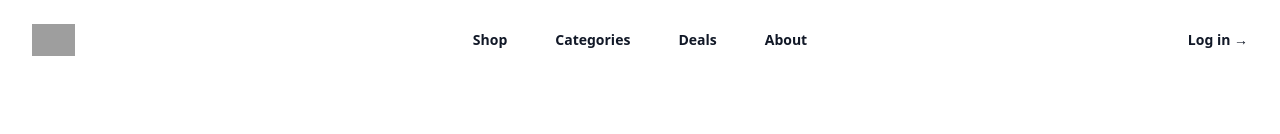
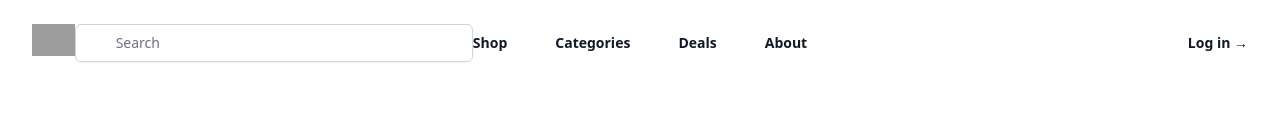
Before and after one commit to nmemarcoding/SnapSell, a React (Create React App) app in the folder client/: page / in a window 1280 px wide. Shown: the top 134 px of the page. Built offline with nearby package versions, Linux system fonts and the light colour scheme; grey boxes are pictures that could not be loaded.

Commit message:
search bar added to navbar

```diff
--- a/client/src/components/Navbar/Navbar.js
+++ b/client/src/components/Navbar/Navbar.js
@@ -2,6 +2,7 @@ import { useState } from 'react';
 import { Dialog } from '@headlessui/react';
 import { Bars3Icon, XMarkIcon } from '@heroicons/react/24/outline';
 import useStore from '../../store';
+
 const navigation = [
   { name: 'Shop', href: '#' },
   { name: 'Categories', href: '#' },
@@ -10,17 +11,21 @@ const navigation = [
 ];
 
 export default function Navbar() {
-    const userInfo = useStore((state) => state.userInf);
-    console.log(!!userInfo._id);
+  const userInfo = useStore((state) => state.userInf);
   const [mobileMenuOpen, setMobileMenuOpen] = useState(false);
   const [isLoggedIn, setIsLoggedIn] = useState(!!userInfo._id);
+  const [searchQuery, setSearchQuery] = useState('');
 
-//   onclick to delete user info
-    const deleteUserInfo = useStore((state) => state.deleteUserInfo);
-    const handleLogout = () => {
-        deleteUserInfo();
-        setIsLoggedIn(false);
-    }
+  const deleteUserInfo = useStore((state) => state.deleteUserInfo);
+  const handleLogout = () => {
+    deleteUserInfo();
+    setIsLoggedIn(false);
+  };
+
+  const handleSearch = (event) => {
+    setSearchQuery(event.target.value);
+
+  };
 
   return (
     <header className="absolute inset-x-0 top-0 z-50">
@@ -34,6 +39,22 @@ export default function Navbar() {
               alt=""
             />
           </a>
+          <div className="lg:flex-1 flex justify-center">
+            <div className="relative rounded-md shadow-sm w-full">
+              <div className="absolute inset-y-0 left-0 pl-3 flex items-center pointer-events-none">
+
+              </div>
+              <input
+                type="text"
+                name="search"
+                id="search"
+                className="focus:ring-indigo-500 focus:border-indigo-500 block w-full pl-10 sm:text-sm border-gray-300 rounded-md"
+                placeholder="Search"
+                value={searchQuery}
+                onChange={handleSearch}
+              />
+            </div>
+          </div>
         </div>
         <div className="flex lg:hidden">
           <button
@@ -62,6 +83,22 @@ export default function Navbar() {
               Log in <span aria-hidden="true">&rarr;</span>
             </a>
           )}
+        </div>
+        <div className="lg:hidden">
+          <div className="relative rounded-md shadow-sm hidden lg:block">
+            <div className="absolute inset-y-0 left-0 pl-3 flex items-center pointer-events-none">
+
+            </div>
+            <input
+              type="text"
+              name="search"
+              id="search"
+              className="focus:ring-indigo-500 focus:border-indigo-500 block w-full pl-10 sm:text-sm border-gray-300 rounded-md"
+              placeholder="Search"
+              value={searchQuery}
+              onChange={handleSearch}
+            />
+          </div>
         </div>
       </nav>
       <Dialog as="div" className="lg:hidden" open={mobileMenuOpen} onClose={setMobileMenuOpen}>
@@ -110,6 +147,22 @@ export default function Navbar() {
               </a>
             )}
           </div>
+          <div className="mt-6 flex justify-center">
+            <div className="relative rounded-md shadow-sm w-full">
+              <div className="absolute inset-y-0 left-0 pl-3 flex items-center pointer-events-none">
+
+              </div>
+              <input
+                type="text"
+                name="search"
+                id="search"
+                className="focus:ring-indigo-500 focus:border-indigo-500 block w-full pl-10 sm:text-sm border-gray-300 rounded-md"
+                placeholder="Search"
+                value={searchQuery}
+                onChange={handleSearch}
+              />
+            </div>
+          </div>
         </Dialog.Panel>
       </Dialog>
     </header>
```
